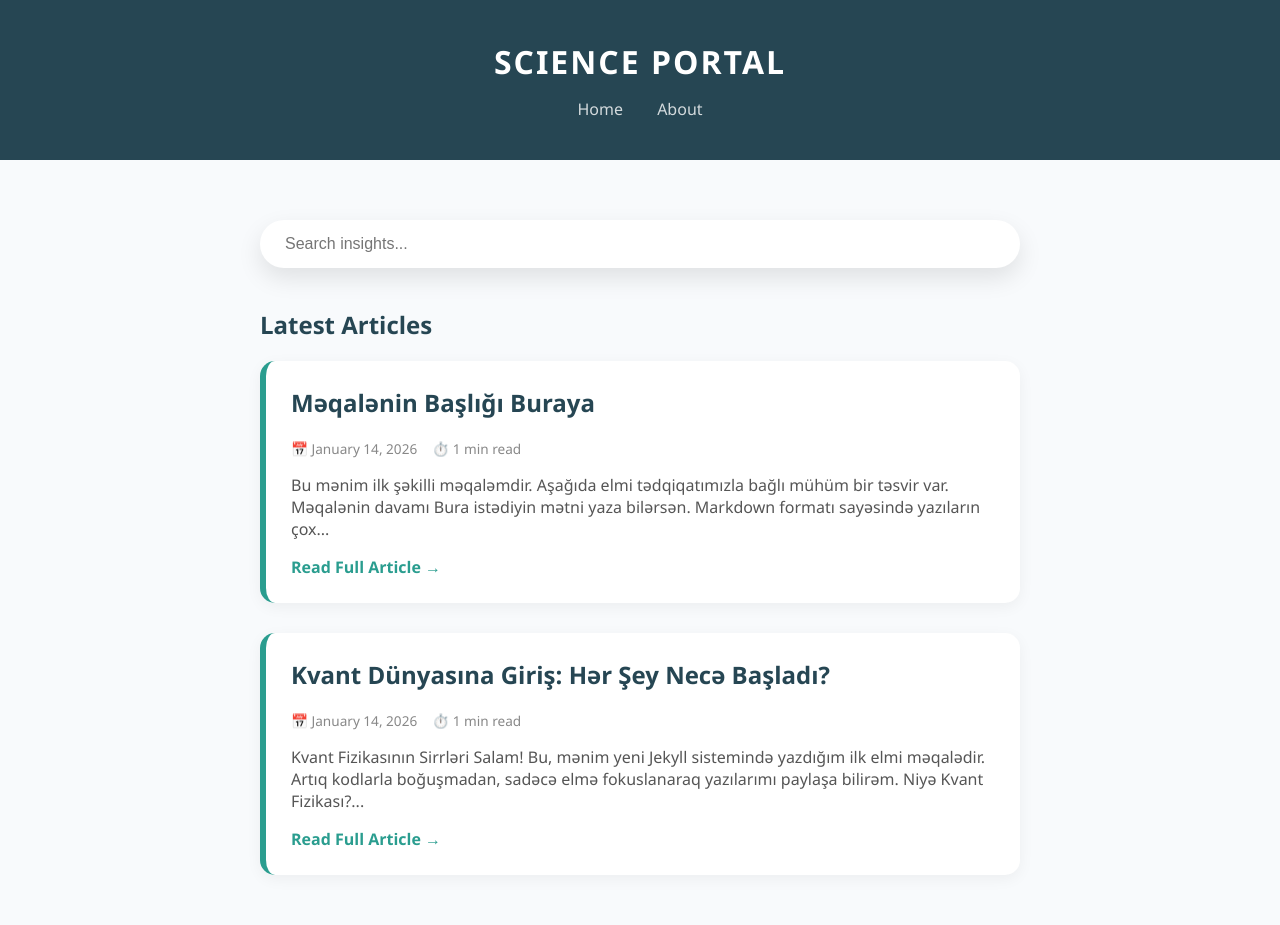
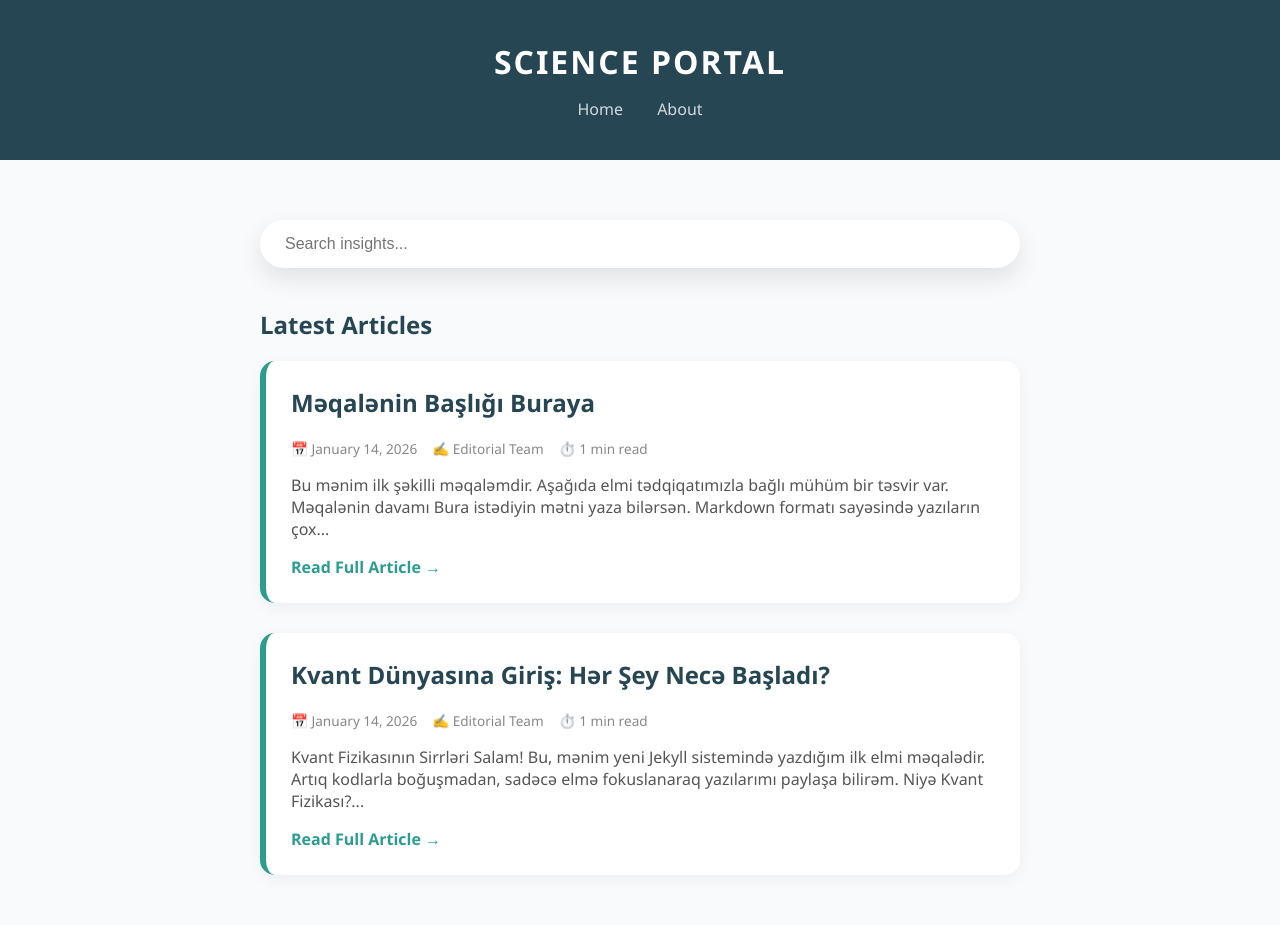
Before and after one commit to azerinyuton/science, a Jekyll site: the page built from index.html, in a window 1280 px wide. Built offline with Jekyll 4.4.1, drawn with Linux system fonts in a browser that asks for light colours; comment, search, counter and statistics services are not loaded; some of the changed lines change nothing that is shown.

Commit message:
index.html

```diff
--- a/index.html
+++ b/index.html
@@ -10,7 +10,7 @@ title: Home
     <h2><a href="{{ post.url | relative_url }}">{{ post.title }}</a></h2>
     <div class="meta">
         <span>📅 {{ post.date | date: "%B %d, %Y" }}</span>
-        <span>⏱️ {{ post.content | number_of_words | divided_by: 180 | plus: 1 }} min read</span>
+        <span>✍️ {{ post.author | default: "Editorial Team" }}</span> <span>⏱️ {{ post.content | number_of_words | divided_by: 180 | plus: 1 }} min read</span>
     </div>
     <p style="color: #555;">{{ post.content | strip_html | truncatewords: 25 }}</p>
     <a href="{{ post.url | relative_url }}" class="read-more">Read Full Article →</a>
```
